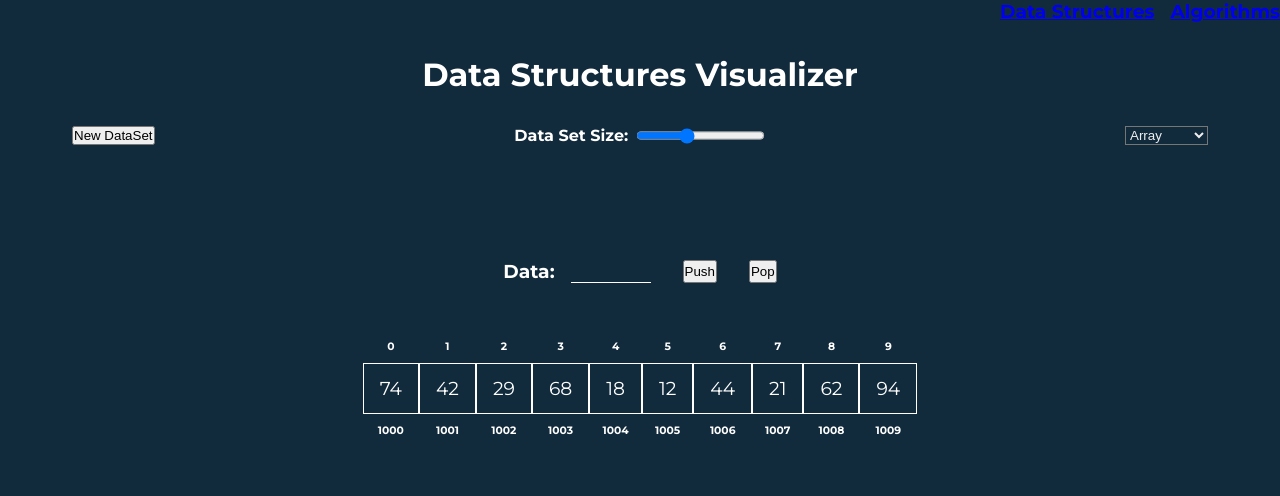
After one commit to Mr-Hypocrite/DSA_Visualizer, a PHP site: page /assets/pages/DataStructuresVisualizer.php in a window 1280 px wide. The commit adds this page. Shown: the top 496 px of the page. Run offline with PHP 8.4, Linux system fonts and the light colour scheme.

Commit message:
Add Button Disable and Data Structures Page

```diff
--- /dev/null
+++ b/assets/components/navbar/navbar.css
@@ -0,0 +1,7 @@
+.nav__bar {
+    color: white;
+    display: flex;
+    justify-content: flex-end;
+    gap: 1rem;
+    align-items: center;
+}
--- /dev/null
+++ b/assets/components/navbar/navbar.php
@@ -0,0 +1,32 @@
+<?php
+    $dir = $_SERVER['DOCUMENT_ROOT']
+?>
+
+<!DOCTYPE html>
+<html lang="en">
+<head>
+    <meta charset="UTF-8">
+    <meta http-equiv="X-UA-Compatible" content="IE=edge">
+    <meta name="viewport" content="width=device-width, initial-scale=1.0">
+    <title>NavBar</title>
+    <style>
+        <?php include $dir.'/assets/components/navbar/navbar.css' ?>
+    </style>
+</head>
+
+<body>
+
+    <?php
+        $dir = $_SERVER['DOCUMENT_ROOT'];
+    ?>
+
+    <div class='nav__bar'>
+        <a href='./assets/pages/DataStructuresVisualizer.php'>
+            <h3>Data Structures</h3>
+        </a>
+        <a href="../../index.php">
+            <h3>Algorithms</h3>
+        </a>
+    </div>
+</body>
+</html>
--- a/assets/css/styles.css
+++ b/assets/css/styles.css
@@ -36,13 +36,13 @@ label{
     color: #fff;
     font-size: 1rem;
     position: absolute;
-    top: -25;
+    top: -25px;
     right: 0;
     left: 0;
 }
 
 .center {
-    margin-top: 10rem;
+    margin-top: 5rem;
 }
 
 #array {
--- /dev/null
+++ b/assets/pages/DSVisualizer.js
@@ -0,0 +1,131 @@
+let dataSetSize = 10
+let dataSet = []
+let LLData = []
+let ds = 'Array'
+let container = document.querySelector(`#DSContainer`)
+
+const createDataSet = () => {
+    dataSet = []
+    LLData = []
+    for (let i = 0; i < dataSetSize; i++)
+    {
+        dataSet.push(Math.round(Math.random() * 100))
+        LLData.push(Math.round(Math.random() * 10000))
+    }
+    console.log(LLData)
+}
+
+const createArray = () => {
+
+    clearDataSet()
+
+    for (let i = 0; i < dataSetSize; i++) {
+        let ele = document.createElement(`div`)
+        ele.innerHTML = `<h3 class = 'dataInDS'>${ dataSet[i] }</h3> <h6 class = 'baseAdd'>${ 1000 + i }</h6> <h6 class = 'arrIndex'>${ i }</h6>`
+        ele.classList.add(`arrayElement`)
+        container.appendChild(ele)
+    }
+
+    container.classList.add(`arrayContainer`)
+}
+
+const createLL = () => {
+
+    clearDataSet()
+
+    for (let i = 0; i < dataSetSize; i++) {
+        let eleContainer = document.createElement(`div`)
+        let ele1 = document.createElement(`div`)
+        let ele2 = document.createElement(`div`)
+        ele1.innerHTML = `<h3 class = 'dataInDS'>${ dataSet[i] }</h3> <h6 class = 'baseAdd'>${ LLData[i] }</h6>`
+        ele2.innerHTML = `<h3 class = 'dataInDS'>${ LLData[i+1] }</h3> <h6 class = 'arrIndex'>NextAdd</h6>`
+        ele1.classList.add(`arrayElement`)
+        ele2.classList.add(`arrayElement`)
+        eleContainer.classList.add(`LLNode`)
+        eleContainer.appendChild(ele1)
+        eleContainer.appendChild(ele2)
+        container.appendChild(eleContainer)
+    }
+}
+
+const clearDataSet = () => {
+    document.querySelectorAll(`.arrayElement`).forEach(node => {
+        node.remove()
+    })
+}
+
+window.onload = () => {
+    createDataSet()
+    createArray()
+}
+
+document.getElementById(`ds`).addEventListener(`input`,(e) => {
+    ds = e.target.value
+    callCurrentDS()
+})
+
+const callCurrentDS = () => {
+    switch (ds) {
+        case `Array`: createArray()
+            break;
+
+        case `LinkedList`: createLL()
+            break;
+
+        case `Tree`: createTree()
+            break;
+
+        case `Graph`: createGraph()
+            break;
+
+        default:
+            break;
+    }
+}
+
+document.getElementById(`Size`).addEventListener(`input`, (e) => {
+    dataSetSize = e.target.value
+    createDataSet()
+    callCurrentDS()
+})
+
+const popFunc = () => {
+    document.querySelectorAll(`.arrayElement`)[document.querySelectorAll(`.arrayElement`).length - 1].remove()
+}
+
+const pushFunc = () => {
+    let newData = document.querySelector(`.newData`).value
+    let max = document.querySelectorAll(`.arrayElement`).length
+
+    if (newData !== null || newData.length < 0) {
+        alert(`Cannot push empty data element`)
+    } else {
+        if (max < 25)
+        {
+            let ele = document.createElement(`div`)
+            ele.innerHTML = `<h3 class = 'dataInDS'>${ newData }</h3> <h6 class = 'baseAdd'>${ 1000 + max }<h6> <h6 class = 'arrIndex'>${ max }<h6>`
+            ele.classList.add(`arrayElement`)
+            let oldData = document.querySelectorAll(`.arrayElement`)
+            clearArray()
+            oldData.forEach(node => {
+                container.appendChild(node)
+            })
+            container.appendChild(ele)
+        } else {
+            alert(`Max 25 elements allowed, please clear some elements to add`)
+        }
+    }
+}
+
+document.getElementById(`op1`).addEventListener(`click`,() => {
+    createDataSet()
+    callCurrentDS()
+})
+
+document.querySelector(`.popFunc`).addEventListener(`click`, () => {
+    popFunc()
+})
+
+document.querySelector(`.pushFunc`).addEventListener(`click`, () => {
+    pushFunc()
+})
--- /dev/null
+++ b/assets/pages/DataStructuresVisualizer.css
@@ -0,0 +1,107 @@
+@import url('https://fonts.googleapis.com/css2?family=Montserrat:wght@100;200;300;400;500;600;700;800;900&display=swap');
+
+* {
+    box-sizing: border-box;
+    margin: 0;
+    padding: 0;
+}
+
+body {
+    background-color: #112B3C;
+    font-family: 'Montserrat', sans-serif;
+    color: white;
+}
+
+.title {
+    text-align: center;
+    margin-top: 2rem;
+}
+
+.dataSizeInput {
+    display: flex;
+    gap: 0.5rem;
+}
+
+.optionPane {
+    display: flex;
+    justify-content: space-between;
+    max-width: 1200px;
+    margin: 2rem auto;
+    padding: 0 2rem;
+}
+
+.DsOptionPane {
+    display: flex;
+    gap: 2rem;
+}
+
+.DsOptionPane input {
+    background-color: #112B3C;
+    border: none;
+    border-bottom: 1px solid white;
+    color: white;
+    width: 5rem;
+    padding: 0.2rem;
+}
+
+.DsOptionPane input:focus {
+    outline: none
+}
+
+.DsOptionPane .flex {
+    display: flex;
+    gap: 1rem;
+}
+
+.dataInDS {
+    font-weight: 400;
+}
+
+.baseAdd {
+    position: absolute;
+    bottom: -1.5rem;
+}
+
+.arrIndex {
+    position: absolute;
+    top: -1.5rem;
+}
+
+.arrayElement {
+    align-items: center;
+    border: 1px solid white;
+    display: flex;
+    justify-content: center;
+    padding: 0.8rem 1rem;
+    position: relative;
+    width: fit-content;
+}
+
+.arrayContainer {
+    display: flex;
+}
+
+.LLNode {
+    display: flex;
+}
+
+.canvas {
+    display: flex;
+    align-items: center;
+    justify-content: center;
+    flex-direction: column;
+    max-width: 1200px;
+    margin: auto;
+    gap: 2rem;
+    min-height: 40vh;
+}
+
+#DSContainer {
+    margin: 3rem 4rem 0;
+    display: flex;
+}
+
+#ds {
+    background-color: #112B3C;
+    color: #EFEFEF;
+}
--- /dev/null
+++ b/assets/pages/DataStructuresVisualizer.php
@@ -0,0 +1,61 @@
+<!DOCTYPE html>
+<html lang="en">
+<head>
+    <meta charset="UTF-8">
+    <meta http-equiv="X-UA-Compatible" content="IE=edge">
+    <meta name="viewport" content="width=device-width, initial-scale=1.0">
+    <title>DSA Visualizer</title>
+    <link rel="stylesheet" href="./DataStructuresVisualizer.css">
+</head>
+<body>
+
+    <?php
+        $dir = $_SERVER['DOCUMENT_ROOT'];
+    ?>
+
+    <?php include $dir.'/assets/components/navbar/navbar.php' ?>
+
+    <h1 class='title'>Data Structures Visualizer</h1>
+
+    <div class="optionPane">
+
+        <button id="op1" >New DataSet</button>
+
+        <div class='dataSizeInput'>
+            <h4>Data Set Size: </h4>
+            <input type="range" min="1" max="25" value="10" class="slider" id="Size">
+        </div>
+
+        <select name="dataStructures" id="ds">
+            <option value="Array">Array</option>
+            <option value="LinkedList">LinkedList</option>
+            <option value="Tree">Tree</option>
+            <option value="Graph">Graph</option>
+        </select>
+
+    </div>
+
+    <div class="canvas">
+
+        <div class="DsOptionPane">
+            <div class='flex'>
+                <h3>Data:</h3>
+                <input class='newData' type="text">
+            </div>
+
+            <button class='pushFunc'>Push</button>
+
+            <button class='popFunc'>Pop</button>
+
+        </div>
+
+        <div id="DSContainer">
+
+        </div>
+
+    </div>
+
+    <script src="./DSVisualizer.js"></script>
+
+</body>
+</html>
```
Also changed, not shown: assets/js/Sorting/bubbleSort.js (+12 -1 lines), assets/js/Sorting/insertionSort.js (+14 -2 lines), assets/js/index.js (+10 -0 lines), assets/pages/signIn.css (added, +42 -0 lines), assets/pages/signIn.php (added, +46 -0 lines), assets/pages/signUp.css (added, +42 -0 lines), assets/pages/signUp.php (added, +50 -0 lines), index.php (+12 -5 lines), 1 other file.
